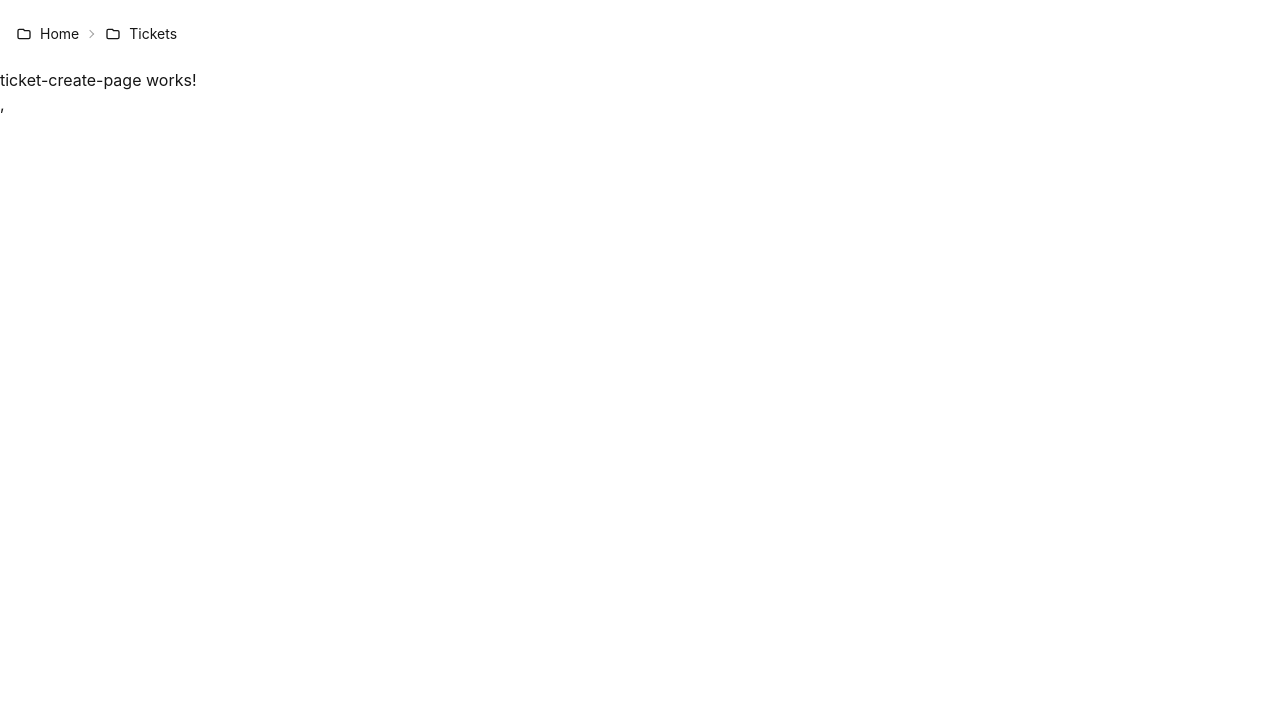
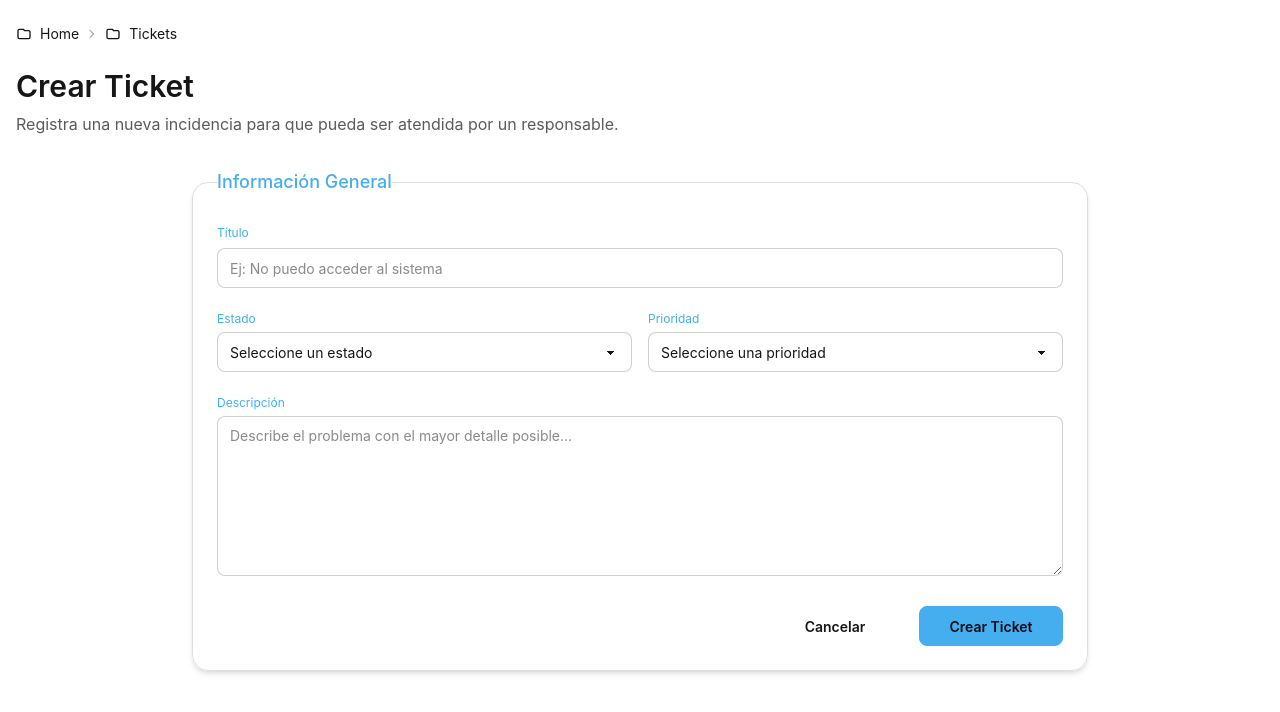
Before and after one commit to alexisg78/GestionWorks_Frontend, an Angular app: page /app/tickets in a window 1280 px wide. Both pictures are taken after a click on the button "Abrir". Shown: the top 712 px of the page. Built offline with nearby package versions, Linux system fonts and the light colour scheme.

Commit message:
feat: add create ticket form layout and route configuration

```diff
--- a/src/app/features/tickets/pages/ticket-create-page/ticket-create-page.html
+++ b/src/app/features/tickets/pages/ticket-create-page/ticket-create-page.html
@@ -1 +1,73 @@
-<p>ticket-create-page works!</p>,
+<div class="mx-4 mt-4 mb-6">
+  <h1 class="text-3xl font-semibold">Crear Ticket</h1>
+
+  <p class="text-base-content/70 mt-2">
+    Registra una nueva incidencia para que pueda ser atendida por un responsable.
+  </p>
+</div>
+
+<div class="mx-auto max-w-4xl">
+  <fieldset class="fieldset bg-base-100 border-base-300 rounded-box border p-6 shadow-md">
+    <legend class="fieldset-legend text-primary text-lg font-medium">Información General</legend>
+
+    <!-- Título -->
+    <label class="label text-primary">
+      <span class="label-text text-primary">Título</span>
+    </label>
+
+    <input
+      type="text"
+      placeholder="Ej: No puedo acceder al sistema"
+      class="input focus:border-primary w-full focus:outline-none"
+    />
+
+    <!-- Estado y Prioridad -->
+    <div class="mt-4 grid grid-cols-1 gap-4 md:grid-cols-2">
+      <div>
+        <label class="label">
+          <span class="label-text text-primary mb-1">Estado</span>
+        </label>
+
+        <select class="select focus:border-primary w-full focus:outline-none">
+          <option disabled selected>Seleccione un estado</option>
+          <option>Abierto</option>
+          <option disabled>En progreso</option>
+          <option disabled>Cerrado</option>
+          <option disabled>Cancelado</option>
+        </select>
+      </div>
+
+      <div>
+        <label class="label">
+          <span class="label-text text-primary mb-1">Prioridad</span>
+        </label>
+
+        <select class="select focus:border-primary w-full focus:outline-none">
+          <option disabled selected>Seleccione una prioridad</option>
+          <option>Baja</option>
+          <option>Media</option>
+          <option>Alta</option>
+        </select>
+      </div>
+    </div>
+
+    <!-- Descripción -->
+    <div class="mt-4">
+      <label class="label">
+        <span class="label-text text-primary mb-1">Descripción</span>
+      </label>
+
+      <textarea
+        class="textarea focus:border-primary h-40 w-full focus:outline-none"
+        placeholder="Describe el problema con el mayor detalle posible..."
+      ></textarea>
+    </div>
+
+    <!-- Acciones -->
+    <div class="mt-6 flex justify-end gap-3">
+      <button class="btn btn-ghost min-w-36">Cancelar</button>
+
+      <button class="btn btn-primary min-w-36">Crear Ticket</button>
+    </div>
+  </fieldset>
+</div>
--- a/src/app/layouts/app-layout/app-layout.html
+++ b/src/app/layouts/app-layout/app-layout.html
@@ -20,7 +20,7 @@
         </a>
       </li>
       <li>
-        <a>
+        <a routerLink="tickets">
           <svg
             xmlns="http://www.w3.org/2000/svg"
             fill="none"
--- a/src/app/layouts/app-layout/app-layout.ts
+++ b/src/app/layouts/app-layout/app-layout.ts
@@ -1,9 +1,9 @@
 import { Component } from '@angular/core';
-import { RouterOutlet, RouterLinkWithHref } from '@angular/router';
+import { RouterLink, RouterOutlet } from '@angular/router';
 
 @Component({
   selector: 'app-layout',
-  imports: [RouterOutlet, RouterLinkWithHref],
+  imports: [RouterOutlet, RouterLink],
   templateUrl: './app-layout.html',
 })
 export class AppLayout {}
```
